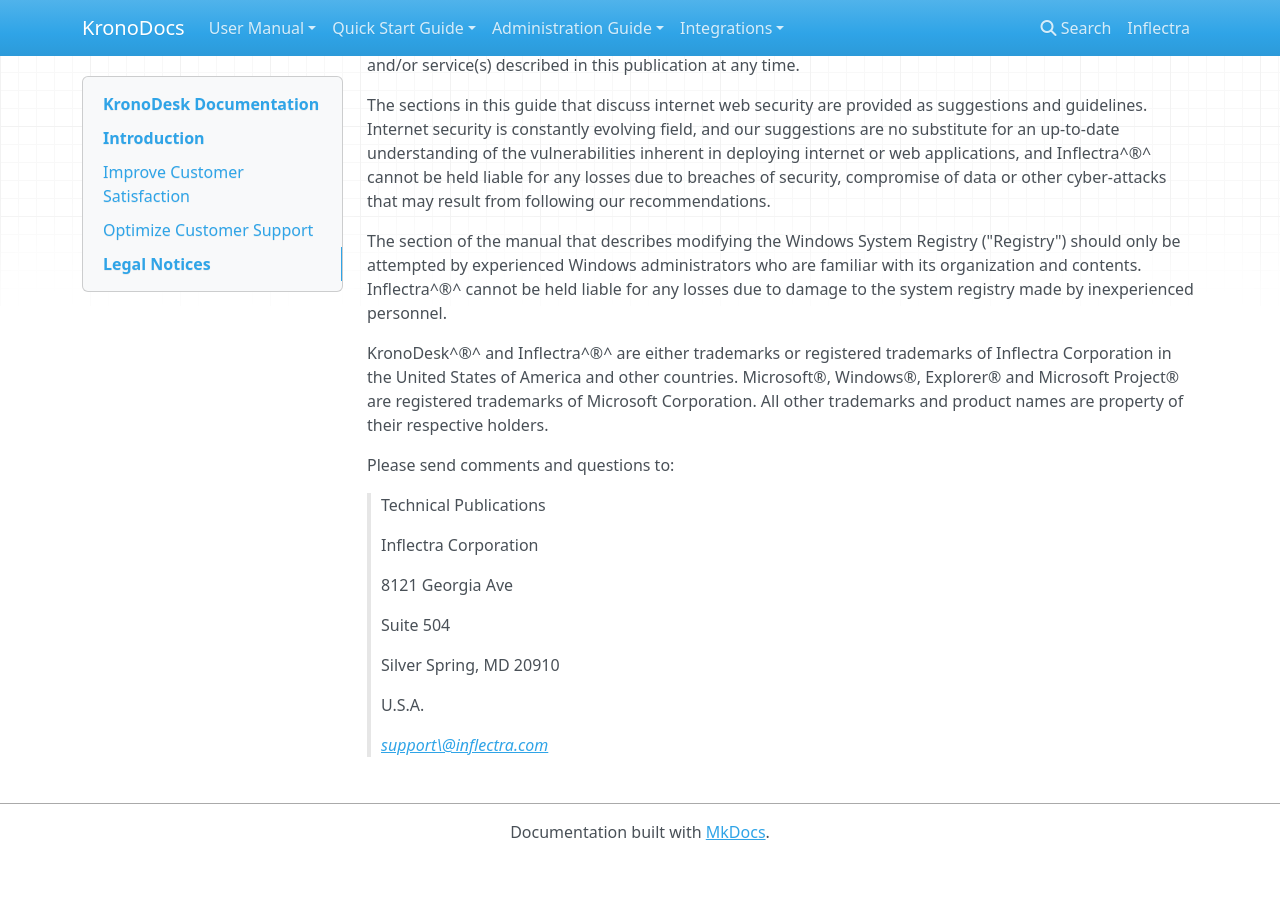
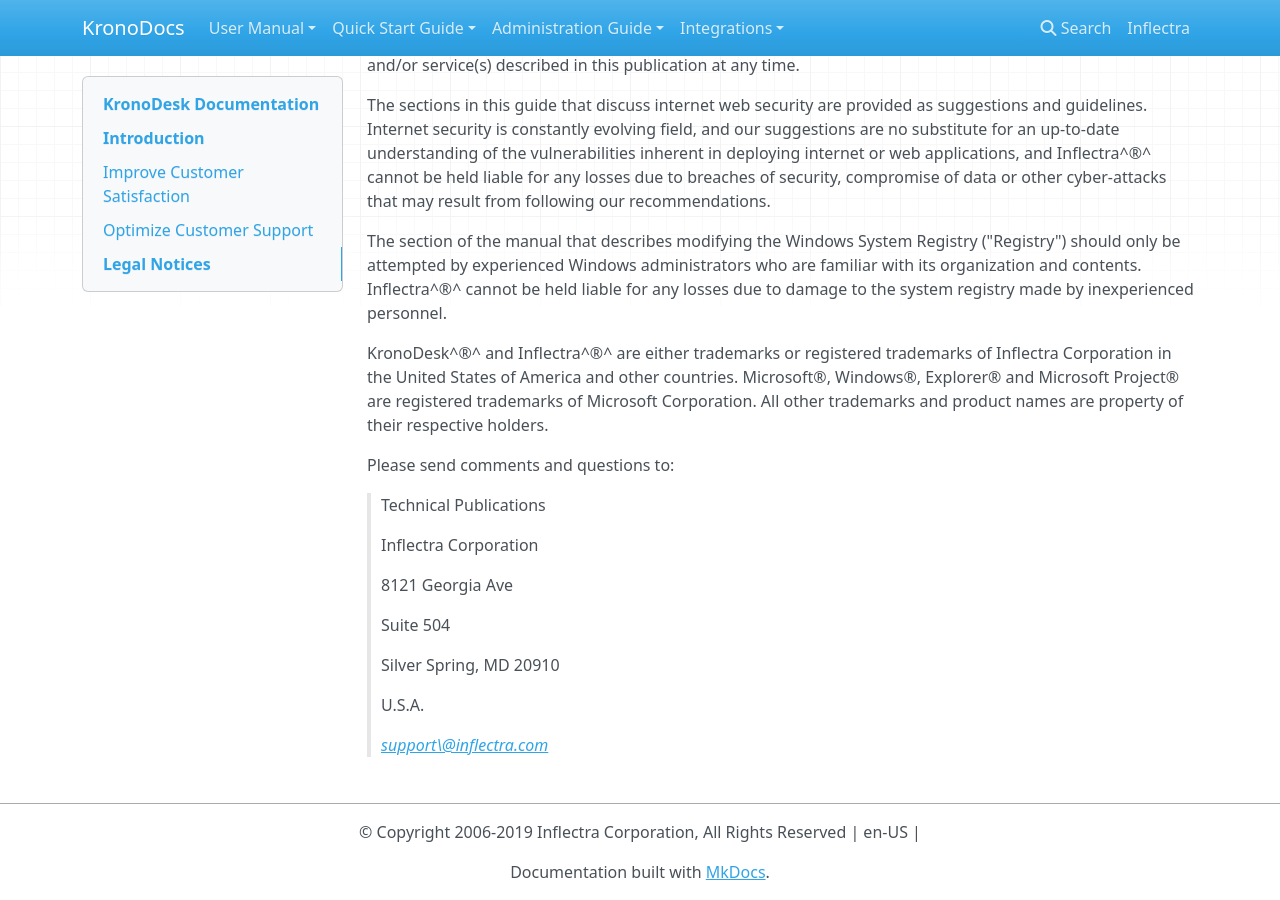
Before and after one commit to Inflectra/kronodesk-documentation, an MkDocs documentation site: the page built from docs/index.md, in a window 1280 px wide and 900 px high, scrolled down 1091 px. Built offline with MkDocs 1.6.1, drawn with Linux system fonts in a browser that asks for light colours; nearby versions of some CDN libraries; old or Windows-style settings are respelled for this version of MkDocs; before the commit the page ends 1951 px from its top, so only the background shows below that.

Commit message:
Add Copyright Footer

```diff
--- a/mkdocs.yml
+++ b/mkdocs.yml
@@ -1,4 +1,5 @@
 site_name: KronoDocs
+copyright: © Copyright 2006-2019 Inflectra Corporation, All Rights Reserved | en-US |
 
 repo_name: Inflectra
 repo_url: https://www.inflectra.com
```
